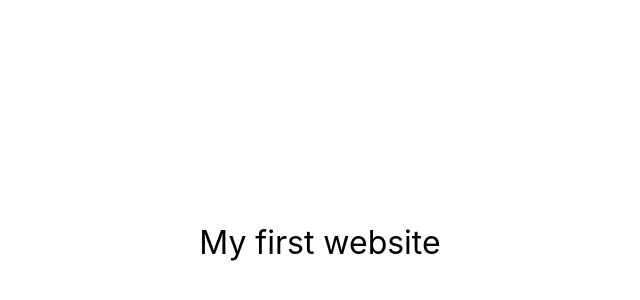
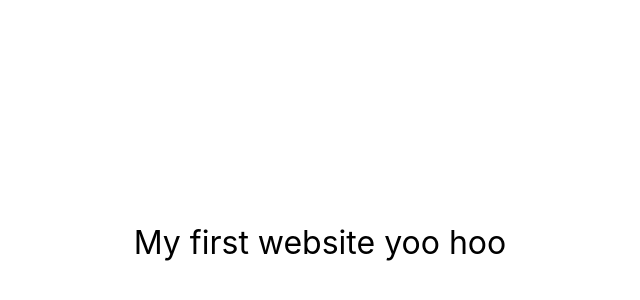
Before and after one commit to Aizaz-Butt/my-project, a React (Create React App) app: page / in a window 1280 px wide. Shown: the part 158-458 px from the top of the page, without its empty margins (320-960 px from the left). Built offline with nearby package versions, Linux system fonts and the light colour scheme.

Commit message:
text change

```diff
--- a/src/App.js
+++ b/src/App.js
@@ -11,7 +11,7 @@ function App() {
         fontSize: "2rem",
       }}
     >
-      My first website
+      My first website yoo hoo
     </div>
   );
 }
```
